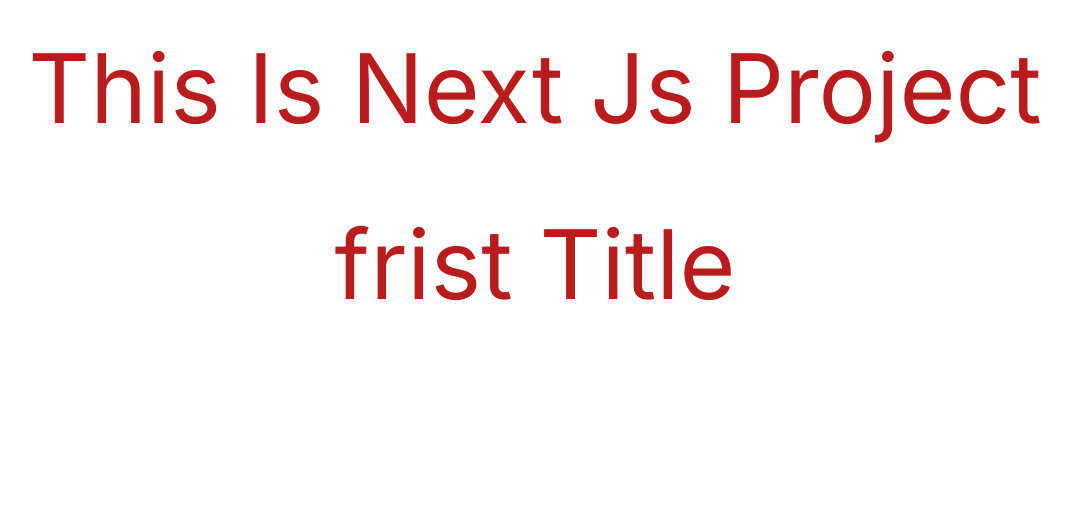
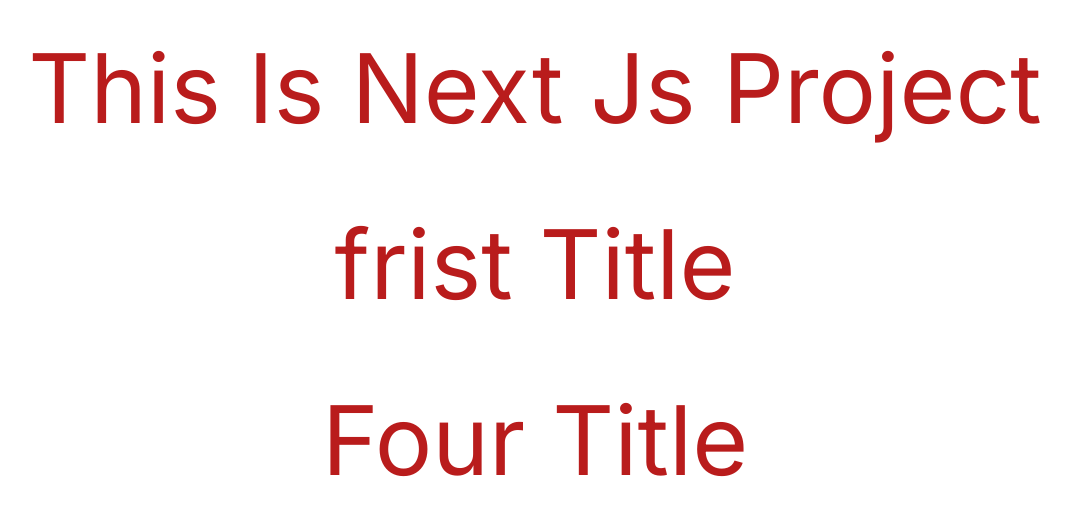
Before and after one commit to mdsohaghasan/ci-cd-next-js, a Next.js app: page / in a window 1280 px wide. Shown: the top 516 px of the page, without its empty margins (105-1176 px from the left). Built offline with nearby package versions, Linux system fonts and the light colour scheme.

Commit message:
four commit

```diff
--- a/src/app/page.js
+++ b/src/app/page.js
@@ -6,6 +6,7 @@ export default function Home() {
     <div>
       <h1 className="text-8xl text-center text-red-700 py-10">This Is Next Js Project</h1>
       <h1 className="text-8xl text-center text-red-700 py-10">frist Title</h1>
+      <h1 className="text-8xl text-center text-red-700 py-10">Four  Title</h1>
     </div>
   )
 }
```
